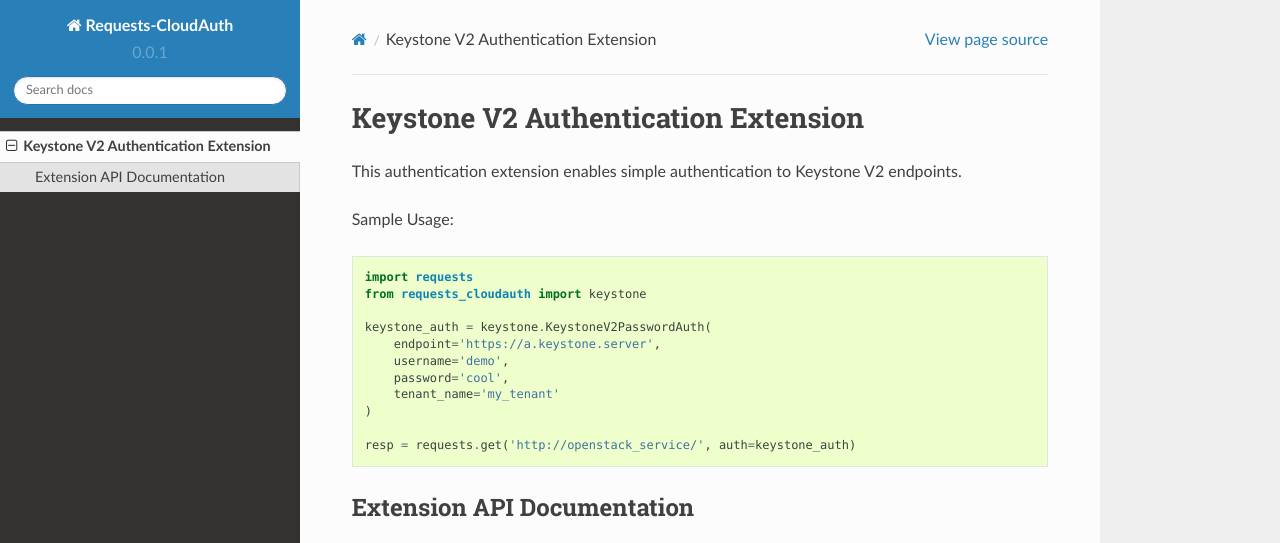
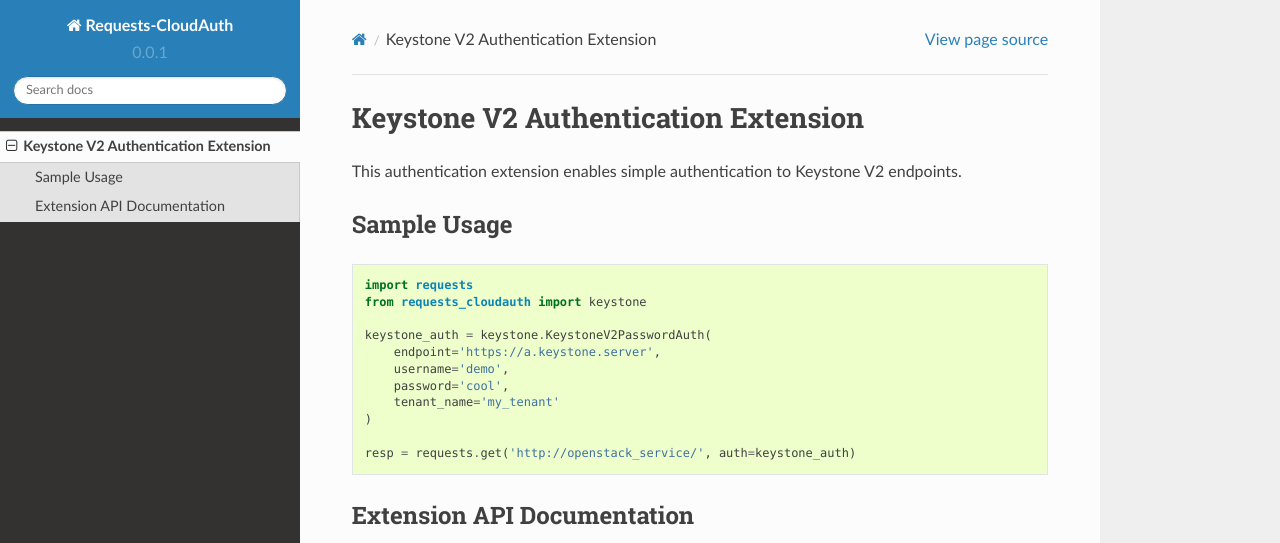
Before and after one commit to jmvrbanac/requests-cloud-auth, a Sphinx documentation site: the page built from docs/source/keystone_v2.rst, in a window 1280 px wide, cut to the strip 0-543 px from the top of the page. Built offline with Sphinx 7.4.7 and the Read the Docs theme 2.0.0, drawn with Linux system fonts in a browser that asks for light colours.

Commit message:
Correcting style on Keystone V2 doc

```diff
--- a/docs/source/keystone_v2.rst
+++ b/docs/source/keystone_v2.rst
@@ -4,7 +4,9 @@
 This authentication extension enables simple authentication to Keystone V2
 endpoints.
 
-Sample Usage::
+Sample Usage
+------------
+::
 
     import requests
     from requests_cloudauth import keystone
```
